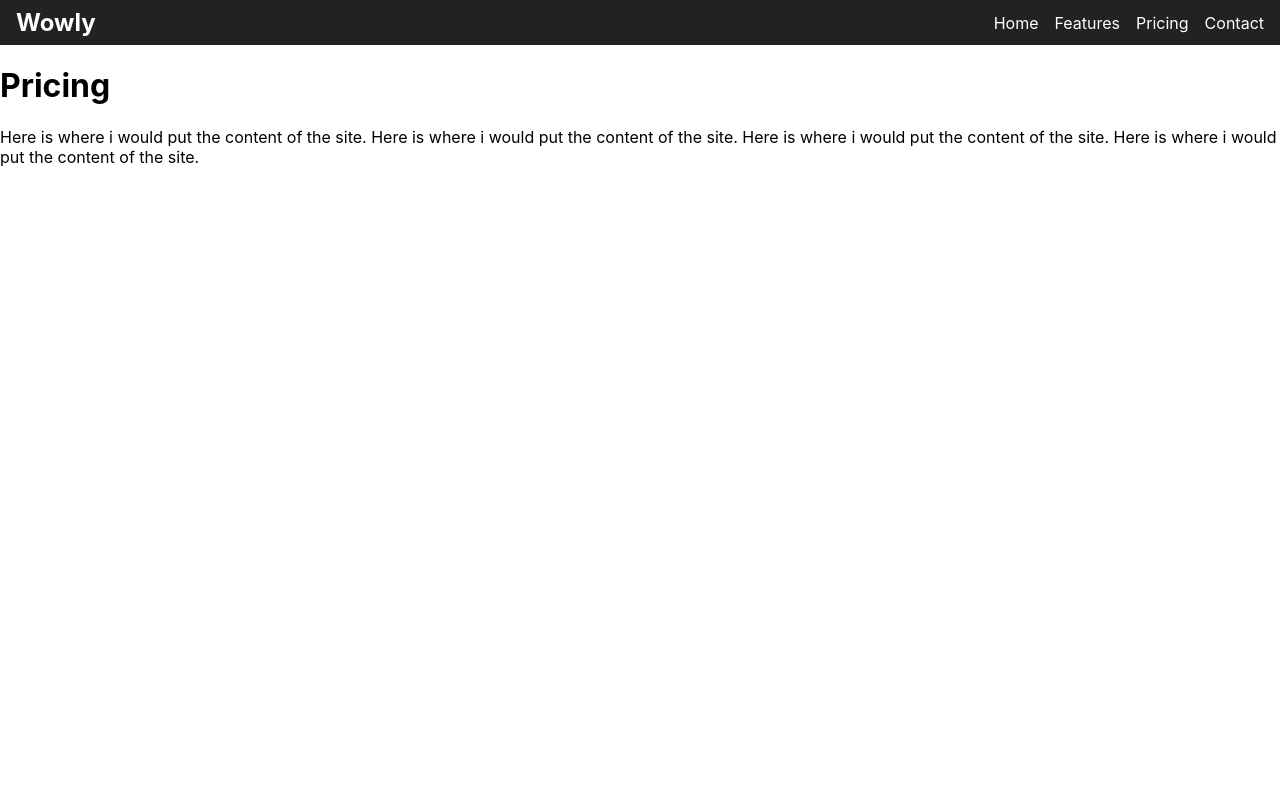
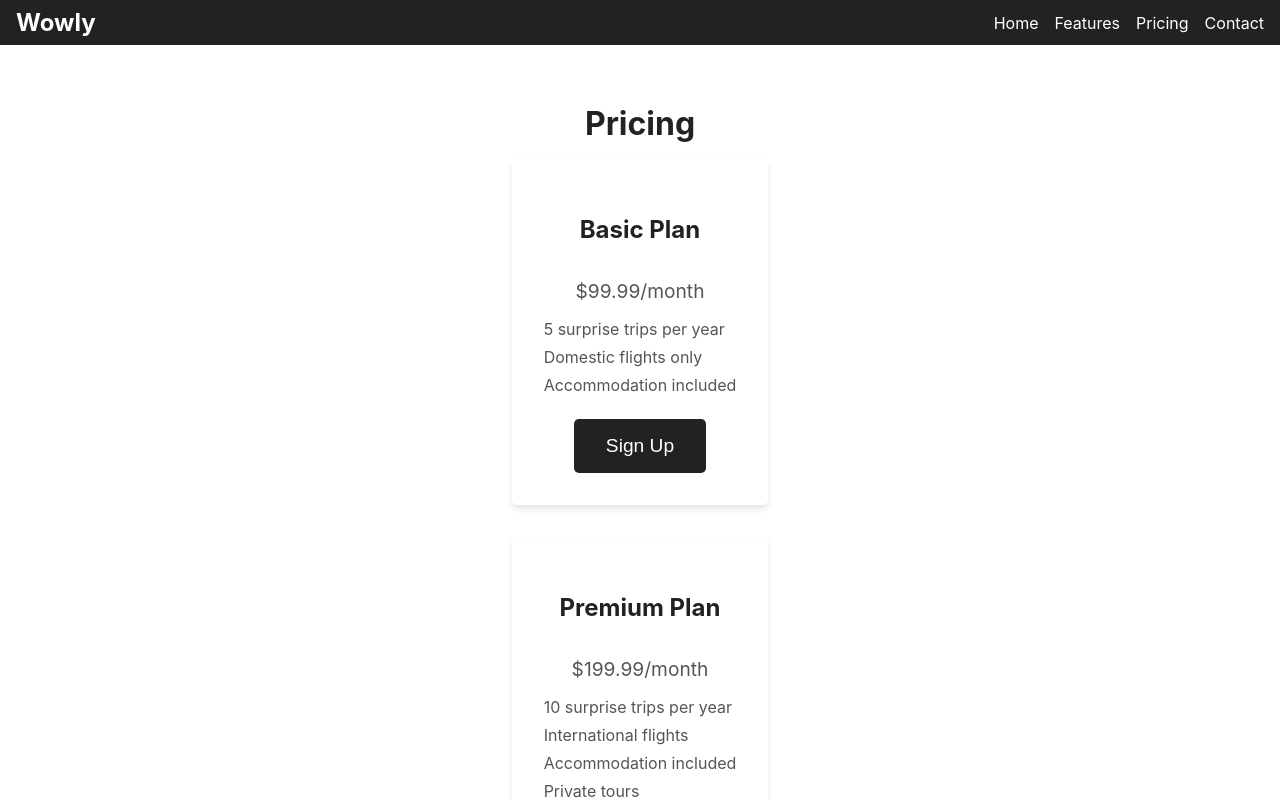
Before and after one commit to Fasping/wowly, a React (Create React App) app: page /pricing in a window 1280 px wide. Shown: the top 800 px of the page. Built offline with nearby package versions, Linux system fonts and the light colour scheme.

Commit message:
Feat: add pricing component logic and content ✨

```diff
--- a/src/components/Pricing.js
+++ b/src/components/Pricing.js
@@ -1,14 +1,98 @@
-function Pricing() {
+import styled from 'styled-components';
+
+const PricingContainer = styled.div`
+	display: flex;
+	flex-direction: column;
+	align-items: center;
+	padding: 2rem;
+`;
+
+const PricingTitle = styled.h2`
+	font-size: 2rem;
+	color: #222;
+	margin-bottom: 1rem;
+`;
+
+const PricingCard = styled.div`
+	display: flex;
+	flex-direction: column;
+	align-items: center;
+	background-color: #fff;
+	border-radius: 5px;
+	box-shadow: 0px 4px 6px rgba(0, 0, 0, 0.1);
+	padding: 2rem;
+	margin-bottom: 2rem;
+	max-width: 300px;
+`;
+
+const PricingPlan = styled.h3`
+	font-size: 1.5rem;
+	color: #222;
+	margin-bottom: 1rem;
+`;
+
+const PricingPrice = styled.p`
+	font-size: 1.2rem;
+	color: #555;
+	margin-bottom: 1rem;
+`;
+
+const PricingFeatureList = styled.ul`
+	list-style: none;
+	margin: 0;
+	padding: 0;
+`;
+
+const PricingFeature = styled.li`
+	font-size: 1rem;
+	color: #555;
+	margin-bottom: 0.5rem;
+`;
+
+const PricingButton = styled.button`
+	background-color: #222;
+	color: #fff;
+	padding: 1rem 2rem;
+	font-size: 1.2rem;
+	border: none;
+	border-radius: 5px;
+	cursor: pointer;
+	transition: background-color 0.2s;
+	text-decoration: none;
+	margin-top: 1rem;
+
+	&:hover {
+		background-color: #8ac6d1;
+	}
+`;
+
+const Pricing = () => {
 	return (
-		<div>
-			<h1>Pricing</h1>
-			<p>
-				Here is where i would put the content of the site. Here is where i would
-				put the content of the site. Here is where i would put the content of
-				the site. Here is where i would put the content of the site.
-			</p>
-		</div>
+		<PricingContainer>
+			<PricingTitle>Pricing</PricingTitle>
+			<PricingCard>
+				<PricingPlan>Basic Plan</PricingPlan>
+				<PricingPrice>$99.99/month</PricingPrice>
+				<PricingFeatureList>
+					<PricingFeature>5 surprise trips per year</PricingFeature>
+					<PricingFeature>Domestic flights only</PricingFeature>
+					<PricingFeature>Accommodation included</PricingFeature>
+				</PricingFeatureList>
+				<PricingButton>Sign Up</PricingButton>
+			</PricingCard>
+			<PricingCard>
+				<PricingPlan>Premium Plan</PricingPlan>
+				<PricingPrice>$199.99/month</PricingPrice>
+				<PricingFeatureList>
+					<PricingFeature>10 surprise trips per year</PricingFeature>
+					<PricingFeature>International flights</PricingFeature>
+					<PricingFeature>Accommodation included</PricingFeature>
+					<PricingFeature>Private tours</PricingFeature>
+				</PricingFeatureList>
+				<PricingButton>Sign Up</PricingButton>
+			</PricingCard>
+		</PricingContainer>
 	);
-}
+};
 
 export default Pricing;
```
